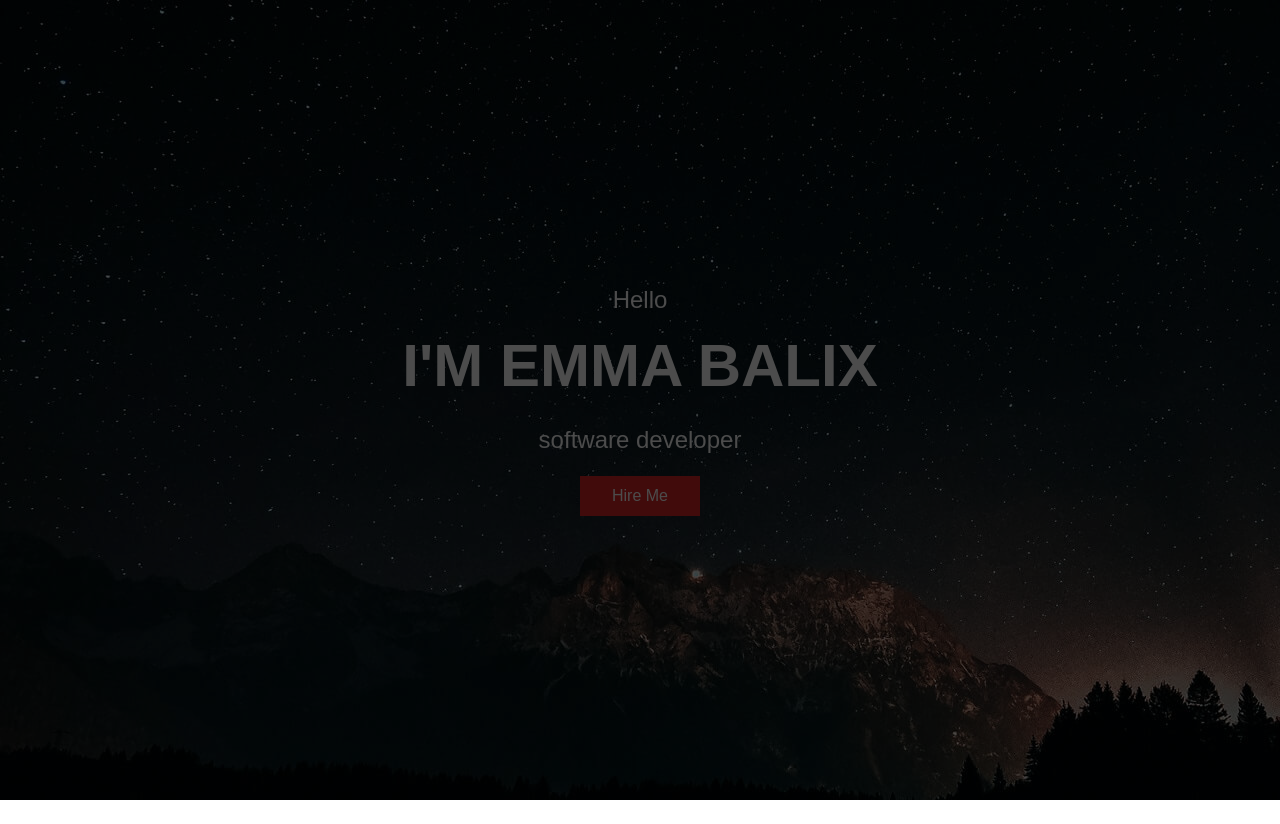
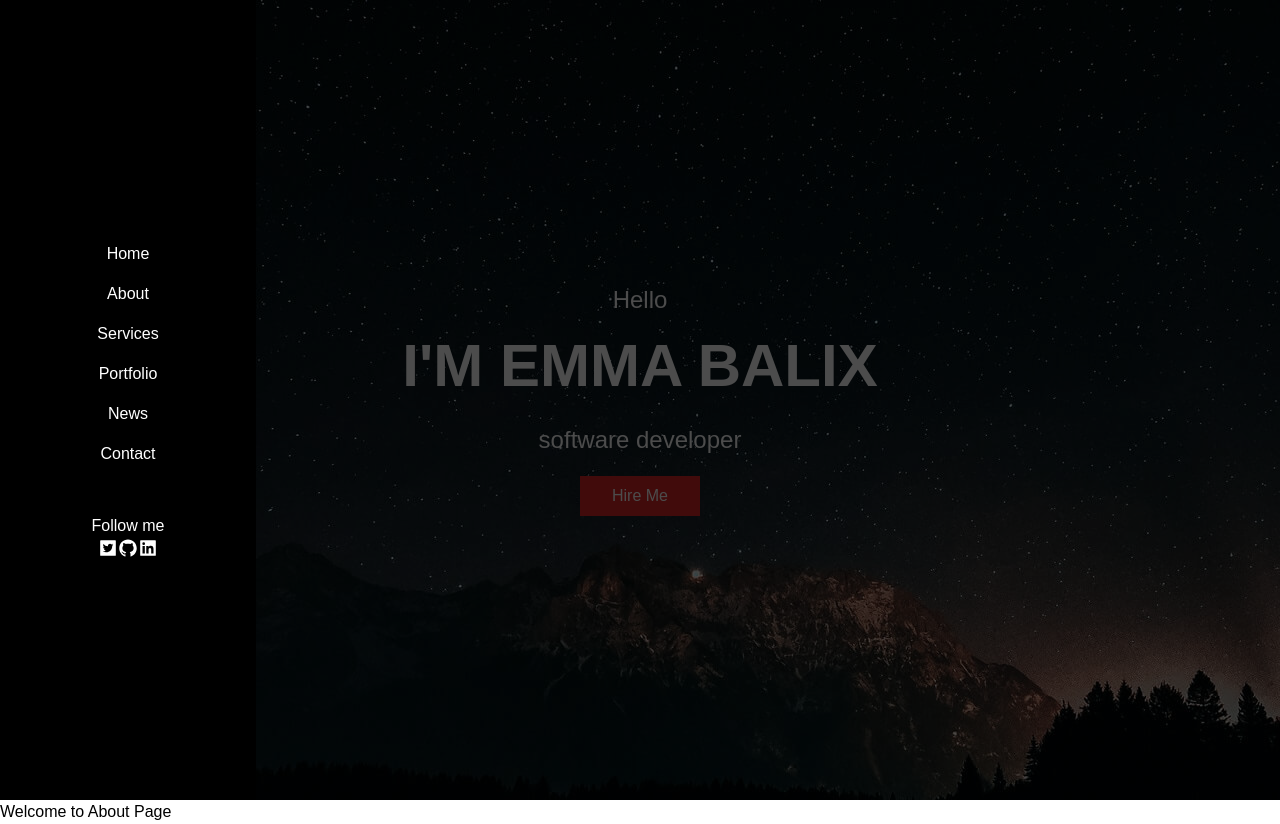
Before and after one commit to Balikuddembe/portfolio, a Next.js app: page / in a window 1280 px wide. Before the commit the page ends 800 px from the top, so only its background shows below. Built offline with nearby package versions, Linux system fonts and the light colour scheme.

Commit message:
Implement SideBar Navigation

```diff
--- /dev/null
+++ b/components/About.js
@@ -0,0 +1,8 @@
+import React from "react";
+const About = () =>{
+    return (
+        <h1>Welcome to About Page</h1>
+    )
+}
+
+export default About;
--- a/components/HomePage.js
+++ b/components/HomePage.js
@@ -1,3 +1,5 @@
+import React from "react";
+
 export default function HomePage() {
   return (
     <div className=" flex items-center justify-center h-screen text-center custom-img">
--- /dev/null
+++ b/components/Sidebar.js
@@ -0,0 +1,76 @@
+import React from "react";
+import Link from "next/link";
+import { AiFillTwitterSquare, AiFillGithub, AiFillLinkedin } from "react-icons/ai"
+
+const Sidebar = () => {
+    return (
+        <div>
+            {/* <div className=" font-bold text-4xl h-16 top-0 left-0 flex flex-col justify-center">
+            <Link href='#'>
+                <h1>Coder<span className="text-6xl text-red-600">.</span></h1>
+            </Link>
+            </div>
+         */}
+
+            <div className=" bg-black text-white h-screen w-64 fixed top-0 left-0 flex flex-col items-center justify-center text-center">
+                <div>
+                    {/* <div className=" font-bold text-4xl">
+            <Link href='#'>
+                <h1>Coder<span className="text-6xl text-red-600">.</span></h1>
+            </Link>
+            </div> */}
+
+                    <ul>
+                        <li>
+                            <Link href='#'>Home</Link>
+                        </li>
+
+                        <li className="py-4">
+                            <Link href='/about'>About</Link>
+                        </li>
+
+                        <li>
+                            <Link href='/services'>Services</Link>
+                        </li>
+
+                        <li className="py-4">
+                            <Link href='/portfolio'>Portfolio</Link>
+                        </li>
+
+                        <li>
+                            <Link href='/'>News</Link>
+                        </li>
+
+                        <li className="py-4">
+                            <Link href='/contact'>Contact</Link>
+                        </li>
+                    </ul>
+                </div>
+                <p className=" pt-8">Follow me</p>
+
+                {/* follow me icons */}
+                <div className=" text-white flex justify-around ">
+                    <div>
+                        <Link href='#'>
+                            <AiFillTwitterSquare size={20} />
+                        </Link>
+                    </div>
+                    <div>
+
+                        <Link href='#'>
+                            <AiFillGithub size={20} />
+                        </Link>
+                    </div>
+
+                    <div>
+                        <Link href='#'>
+                            <AiFillLinkedin size={20} />
+                        </Link>
+                    </div>
+
+                </div>
+            </div>
+        </div>
+    )
+}
+export default Sidebar;
--- a/package.json
+++ b/package.json
@@ -13,7 +13,9 @@
     "eslint-config-next": "13.4.4",
     "next": "13.4.4",
     "react": "18.2.0",
-    "react-dom": "18.2.0"
+    "react-dom": "18.2.0",
+    "react-icon": "^1.0.0",
+    "react-icons": "^4.9.0"
   },
   "devDependencies": {
     "autoprefixer": "^10.4.14",
--- a/pages/_app.js
+++ b/pages/_app.js
@@ -1,5 +1,8 @@
+import Sidebar from '@/components/Sidebar'
 import '@/styles/globals.css'
 
 export default function App({ Component, pageProps }) {
-  return <Component {...pageProps} />
+  return (
+      <Component {...pageProps} />
+  )
 }
--- a/pages/index.js
+++ b/pages/index.js
@@ -1,10 +1,14 @@
+import About from '@/components/About'
 import HomePage from '@/components/HomePage'
+import Sidebar from '@/components/Sidebar'
 import { Inter } from 'next/font/google'
 
 export default function Home() {
   return (
     <main>
       <HomePage />
+      <Sidebar />
+      <About />
     </main>
   )
 }
```
Also changed, not shown: 1 other file (tests, documents, lock files or other folders).
